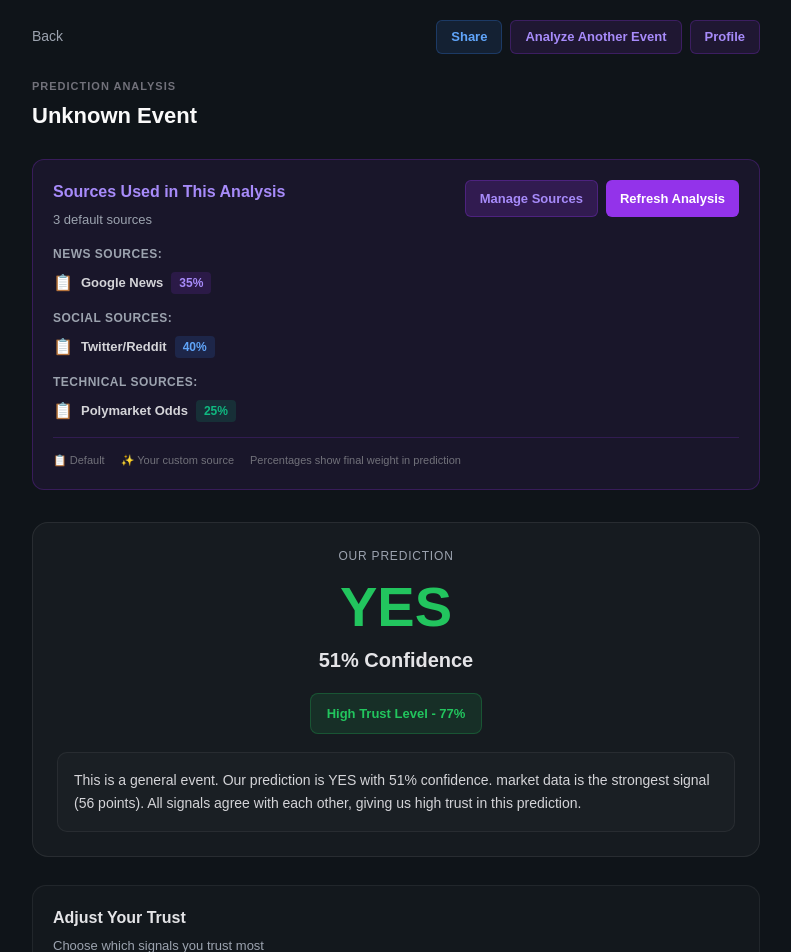
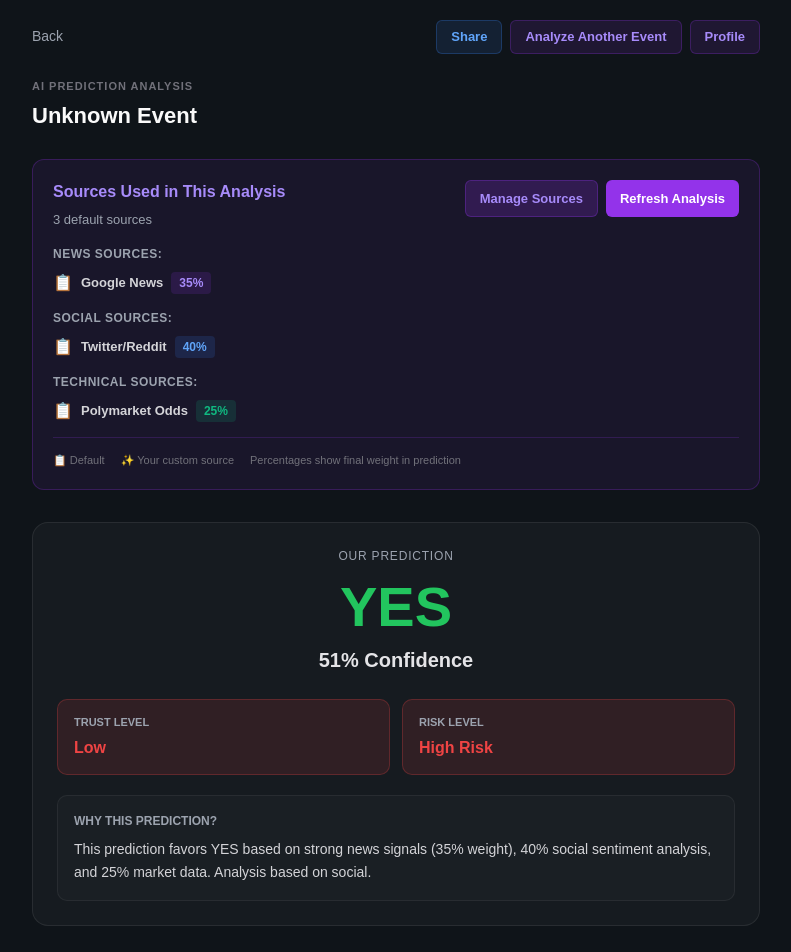
Before and after one commit to anujagadde18/tradedna, a Next.js app: page /scores in a window 1280 px wide. Shown: the top 952 px of the page, without its empty margins (244-1035 px from the left). Built offline with nearby package versions, Linux system fonts and the light colour scheme.

Commit message:
Update page.tsx

```diff
--- a/app/scores/page.tsx
+++ b/app/scores/page.tsx
@@ -12,6 +12,7 @@ import { track, saveAnalysis as saveAnalyticAnalysis } from "@/lib/analytics";
 import { calculateReliability } from "@/components/ui/DecisionSummary";
 import { ActiveSourcesBreakdown } from "@/components/customSources/ActiveSourcesBreakdown";
 import { loadSources } from "@/lib/customSources/sourceManager";
+import { calculateIntelligence } from "@/lib/engine/intelligenceEngine";
 
 function ScoresContent() {
   const searchParams = useSearchParams();
@@ -23,13 +24,13 @@ function ScoresContent() {
     news: 35,
     technical: 25,
   });
-  const [showAdvanced, setShowAdvanced] = useState(false);
 
   const [newsData, setNewsData] = useState<NewsData | null>(null);
   const [socialData, setSocialData] = useState<SocialData | null>(null);
   const [isLoadingData, setIsLoadingData] = useState(true);
 
   const [customSources, setCustomSources] = useState<any[]>([]);
+  const [marketOdds, setMarketOdds] = useState<number | null>(null);
 
   useEffect(() => {
     setCustomSources(loadSources());
@@ -38,6 +39,11 @@ function ScoresContent() {
   useEffect(() => {
     if (event && event !== "Unknown Event") {
       localStorage.setItem('lastAnalyzedEvent', event);
+
+      // Mock Polymarket odds (in real app, fetch from API)
+      // For demo: generate realistic market odds
+      const mockMarketOdds = Math.floor(Math.random() * 20) + 45; // 45-65%
+      setMarketOdds(mockMarketOdds);
     }
   }, [event]);
 
@@ -68,6 +74,16 @@ function ScoresContent() {
     () => analyzeEventWithData(event, weights, newsData, socialData),
     [event, weights, newsData, socialData]
   );
+
+  // Calculate intelligence metrics
+  const intelligence = useMemo(() => {
+    const customSourcesCount = customSources.filter(s => !s.isDefault && s.enabled).length;
+    const baseConfidence = analysis.directional.yes > 50
+      ? analysis.directional.yes
+      : analysis.directional.no;
+
+    return calculateIntelligence(baseConfidence, weights, customSourcesCount, marketOdds);
+  }, [analysis, weights, customSources, marketOdds]);
 
   useEffect(() => {
     if (analysis && event !== "Unknown Event" && !isLoadingData) {
@@ -116,17 +132,14 @@ function ScoresContent() {
     }
   }
 
-  const direction = analysis.directional.yes > 50 ? "YES" : "NO";
-  const confidence = analysis.directional.yes > 50 ? analysis.directional.yes : analysis.directional.no;
   const reliability = calculateReliability(analysis);
-
   const polymarketUrl = "https://polymarket.com/search?q=" + encodeURIComponent(event);
 
   return (
     <main style={{ minHeight: "100vh", background: "#0f1419", color: "#fff" }}>
       <div style={{ maxWidth: 760, margin: "0 auto", padding: "20px 16px" }}>
 
-        {/* Header with Better Navigation */}
+        {/* Header with Navigation */}
         <div style={{ display: "flex", justifyContent: "space-between", alignItems: "center", marginBottom: 24, flexWrap: "wrap", gap: 12 }}>
           <a href="/event" style={{ color: "#9ca3af", fontSize: 14, textDecoration: "none", display: "flex", alignItems: "center", gap: 6 }}>
             Back
@@ -135,7 +148,7 @@ function ScoresContent() {
             <button
               onClick={() => {
                 const customSourcesCount = customSources.filter(s => !s.isDefault && s.enabled).length;
-                const shareText = `${event}\n\nPrediction: ${direction} (${confidence}% confidence)\n${customSourcesCount > 0 ? `\nAnalyzed with ${customSourcesCount} custom sources` : ''}\n\nPlayPicks AI\ntradedna.vercel.app`;
+                const shareText = `${event}\n\nPrediction: ${intelligence.direction} (${intelligence.confidence}% confidence)\nTrust Level: ${intelligence.trustLevel}\n${intelligence.marketEdge ? `AI Edge: ${intelligence.marketEdge > 0 ? '+' : ''}${intelligence.marketEdge}% vs Market` : ''}\n${customSourcesCount > 0 ? `\nAnalyzed with ${customSourcesCount} custom sources` : ''}\n\nPlayPicks AI\ntradedna.vercel.app`;
 
                 if (navigator.share) {
                   navigator.share({ text: shareText }).catch(() => {
@@ -164,7 +177,7 @@ function ScoresContent() {
         {/* Event Title */}
         <div style={{ marginBottom: 28 }}>
           <div style={{ fontSize: 11, color: "#71717a", textTransform: "uppercase", letterSpacing: "1px", marginBottom: 8, fontWeight: 600 }}>
-            Prediction Analysis
+            AI Prediction Analysis
           </div>
           <h1 style={{ fontSize: 22, fontWeight: 800, margin: 0, lineHeight: 1.3, color: "#fafafa", wordBreak: "break-word" }}>
             {analysis.event}
@@ -181,31 +194,124 @@ function ScoresContent() {
           }}
         />
 
-        {/* Main Result */}
-        <div style={{ marginBottom: 28, padding: 24, borderRadius: 16, background: "rgba(255,255,255,0.03)", border: "1px solid rgba(255,255,255,0.08)", textAlign: "center" }}>
-          <div style={{ fontSize: 12, color: "#9ca3af", marginBottom: 14, textTransform: "uppercase", letterSpacing: "0.8px" }}>
-            Our Prediction
-          </div>
+        {/* Main Intelligence Result */}
+        <div style={{ marginBottom: 28, padding: 24, borderRadius: 16, background: "rgba(255,255,255,0.03)", border: "1px solid rgba(255,255,255,0.08)" }}>
 
-          <div style={{ fontSize: 56, fontWeight: 900, color: direction === "YES" ? "#22c55e" : "#ef4444", marginBottom: 10, lineHeight: 1 }}>
-            {direction}
-          </div>
+          {/* Prediction Header */}
+          <div style={{ textAlign: "center", marginBottom: 24 }}>
+            <div style={{ fontSize: 12, color: "#9ca3af", marginBottom: 14, textTransform: "uppercase", letterSpacing: "0.8px" }}>
+              Our Prediction
+            </div>
 
-          <div style={{ fontSize: 20, fontWeight: 700, color: "#e4e4e7", marginBottom: 18 }}>
-            {confidence}% Confidence
-          </div>
+            <div style={{ fontSize: 56, fontWeight: 900, color: intelligence.direction === "YES" ? "#22c55e" : "#ef4444", marginBottom: 10, lineHeight: 1 }}>
+              {intelligence.direction}
+            </div>
 
-          <div style={{ marginBottom: 18 }}>
-            <div style={{ display: "inline-block", padding: "10px 16px", borderRadius: 8, background: reliability.score >= 70 ? "rgba(34,197,94,0.12)" : reliability.score >= 50 ? "rgba(251,146,60,0.12)" : "rgba(239,68,68,0.12)", border: reliability.score >= 70 ? "1px solid rgba(34,197,94,0.25)" : reliability.score >= 50 ? "1px solid rgba(251,146,60,0.25)" : "1px solid rgba(239,68,68,0.25)" }}>
-              <div style={{ fontSize: 13, fontWeight: 600, color: reliability.score >= 70 ? "#22c55e" : reliability.score >= 50 ? "#fb923c" : "#ef4444" }}>
-                {reliability.level} Trust Level - {reliability.score}%
-              </div>
+            <div style={{ fontSize: 20, fontWeight: 700, color: "#e4e4e7", marginBottom: 20 }}>
+              {intelligence.confidence}% Confidence
             </div>
           </div>
 
-          <div style={{ padding: 16, borderRadius: 10, background: "rgba(255,255,255,0.02)", border: "1px solid rgba(255,255,255,0.06)", textAlign: "left" }}>
+          {/* Intelligence Metrics Grid */}
+          <div style={{ display: "grid", gridTemplateColumns: "repeat(auto-fit, minmax(180px, 1fr))", gap: 12, marginBottom: 20 }}>
+
+            {/* Trust Level */}
+            <div style={{
+              padding: "14px 16px",
+              borderRadius: 10,
+              background: intelligence.trustScore >= 70 ? "rgba(34,197,94,0.12)" : intelligence.trustScore >= 60 ? "rgba(251,146,60,0.12)" : "rgba(239,68,68,0.12)",
+              border: intelligence.trustScore >= 70 ? "1px solid rgba(34,197,94,0.25)" : intelligence.trustScore >= 60 ? "1px solid rgba(251,146,60,0.25)" : "1px solid rgba(239,68,68,0.25)"
+            }}>
+              <div style={{ fontSize: 11, color: "#9ca3af", marginBottom: 6, fontWeight: 600 }}>TRUST LEVEL</div>
+              <div style={{
+                fontSize: 16,
+                fontWeight: 800,
+                color: intelligence.trustScore >= 70 ? "#22c55e" : intelligence.trustScore >= 60 ? "#fb923c" : "#ef4444"
+              }}>
+                {intelligence.trustLevel}
+              </div>
+            </div>
+
+            {/* Risk Level */}
+            <div style={{
+              padding: "14px 16px",
+              borderRadius: 10,
+              background: intelligence.riskLevel === "Low Risk" ? "rgba(34,197,94,0.12)" : intelligence.riskLevel === "Medium Risk" ? "rgba(251,146,60,0.12)" : "rgba(239,68,68,0.12)",
+              border: intelligence.riskLevel === "Low Risk" ? "1px solid rgba(34,197,94,0.25)" : intelligence.riskLevel === "Medium Risk" ? "1px solid rgba(251,146,60,0.25)" : "1px solid rgba(239,68,68,0.25)"
+            }}>
+              <div style={{ fontSize: 11, color: "#9ca3af", marginBottom: 6, fontWeight: 600 }}>RISK LEVEL</div>
+              <div style={{
+                fontSize: 16,
+                fontWeight: 800,
+                color: intelligence.riskLevel === "Low Risk" ? "#22c55e" : intelligence.riskLevel === "Medium Risk" ? "#fb923c" : "#ef4444"
+              }}>
+                {intelligence.riskLevel}
+              </div>
+            </div>
+
+            {/* Market Edge (if available) */}
+            {intelligence.marketEdge !== null && (
+              <div style={{
+                padding: "14px 16px",
+                borderRadius: 10,
+                background: Math.abs(intelligence.marketEdge) > 10 ? "rgba(147,51,234,0.12)" : "rgba(59,130,246,0.12)",
+                border: Math.abs(intelligence.marketEdge) > 10 ? "1px solid rgba(147,51,234,0.25)" : "1px solid rgba(59,130,246,0.25)"
+              }}>
+                <div style={{ fontSize: 11, color: "#9ca3af", marginBottom: 6, fontWeight: 600 }}>AI EDGE vs MARKET</div>
+                <div style={{
+                  fontSize: 16,
+                  fontWeight: 800,
+                  color: Math.abs(intelligence.marketEdge) > 10 ? "#a78bfa" : "#60a5fa"
+                }}>
+                  {intelligence.marketEdge > 0 ? '+' : ''}{intelligence.marketEdge}%
+                </div>
+              </div>
+            )}
+          </div>
+
+          {/* Market Edge Explanation */}
+          {intelligence.marketEdge !== null && marketOdds !== null && (
+            <div style={{
+              padding: "12px 16px",
+              borderRadius: 10,
+              background: "rgba(147,51,234,0.08)",
+              border: "1px solid rgba(147,51,234,0.2)",
+              marginBottom: 20
+            }}>
+              <div style={{ fontSize: 13, color: "#d4d4d8", lineHeight: 1.6 }}>
+                <strong style={{ color: "#a78bfa" }}>Market Opportunity:</strong> The market prices this at {marketOdds}%, but our AI predicts {intelligence.confidence}%.
+                {Math.abs(intelligence.marketEdge) > 10
+                  ? ` That's a significant ${Math.abs(intelligence.marketEdge)}% edge${intelligence.marketEdge > 0 ? ' in favor of YES' : ' in favor of NO'}.`
+                  : ' The AI and market are closely aligned.'
+                }
+              </div>
+            </div>
+          )}
+
+          {/* Custom Source Impact */}
+          {intelligence.customSourceImpact !== 0 && (
+            <div style={{
+              padding: "12px 16px",
+              borderRadius: 10,
+              background: "rgba(34,197,94,0.08)",
+              border: "1px solid rgba(34,197,94,0.2)",
+              marginBottom: 20
+            }}>
+              <div style={{ fontSize: 13, color: "#d4d4d8", lineHeight: 1.6 }}>
+                <strong style={{ color: "#22c55e" }}>Your Custom Sources:</strong> {
+                  intelligence.customSourceImpact > 0
+                    ? `Boosted confidence by +${intelligence.customSourceImpact}%`
+                    : `Lowered confidence by ${intelligence.customSourceImpact}%`
+                }
+              </div>
+            </div>
+          )}
+
+          {/* Explanation */}
+          <div style={{ padding: 16, borderRadius: 10, background: "rgba(255,255,255,0.02)", border: "1px solid rgba(255,255,255,0.06)" }}>
+            <div style={{ fontSize: 12, color: "#9ca3af", marginBottom: 8, fontWeight: 600 }}>WHY THIS PREDICTION?</div>
             <div style={{ fontSize: 14, color: "#d4d4d8", lineHeight: 1.65 }}>
-              {analysis.explanation}
+              {intelligence.explanation}
             </div>
           </div>
         </div>
@@ -217,7 +323,7 @@ function ScoresContent() {
               Adjust Your Trust
             </div>
             <div style={{ fontSize: 13, color: "#9ca3af", lineHeight: 1.5 }}>
-              Choose which signals you trust most
+              Move sliders to see confidence update in real-time
             </div>
           </div>
 
@@ -235,7 +341,7 @@ function ScoresContent() {
 
           <div>
             <div style={{ fontSize: 12, color: "#71717a", marginBottom: 14, fontWeight: 600 }}>
-              OR CUSTOMIZE
+              CUSTOMIZE WEIGHTS
             </div>
 
             <TrustSlider label="Community Buzz" tooltip="Social media sentiment from Twitter, Reddit, forums" value={weights.social} onChange={(v) => setWeight("social", v)} color="#3b82f6" />
@@ -244,7 +350,7 @@ function ScoresContent() {
 
             <div style={{ marginTop: 14, padding: 12, borderRadius: 8, background: "rgba(59,130,246,0.08)", border: "1px solid rgba(59,130,246,0.2)" }}>
               <div style={{ fontSize: 12, color: "#60a5fa", lineHeight: 1.5 }}>
-                Tip: Drag sliders to adjust. Set to 0% to ignore a source completely.
+                Tip: Watch the confidence and metrics update as you adjust sliders!
               </div>
             </div>
           </div>
```
